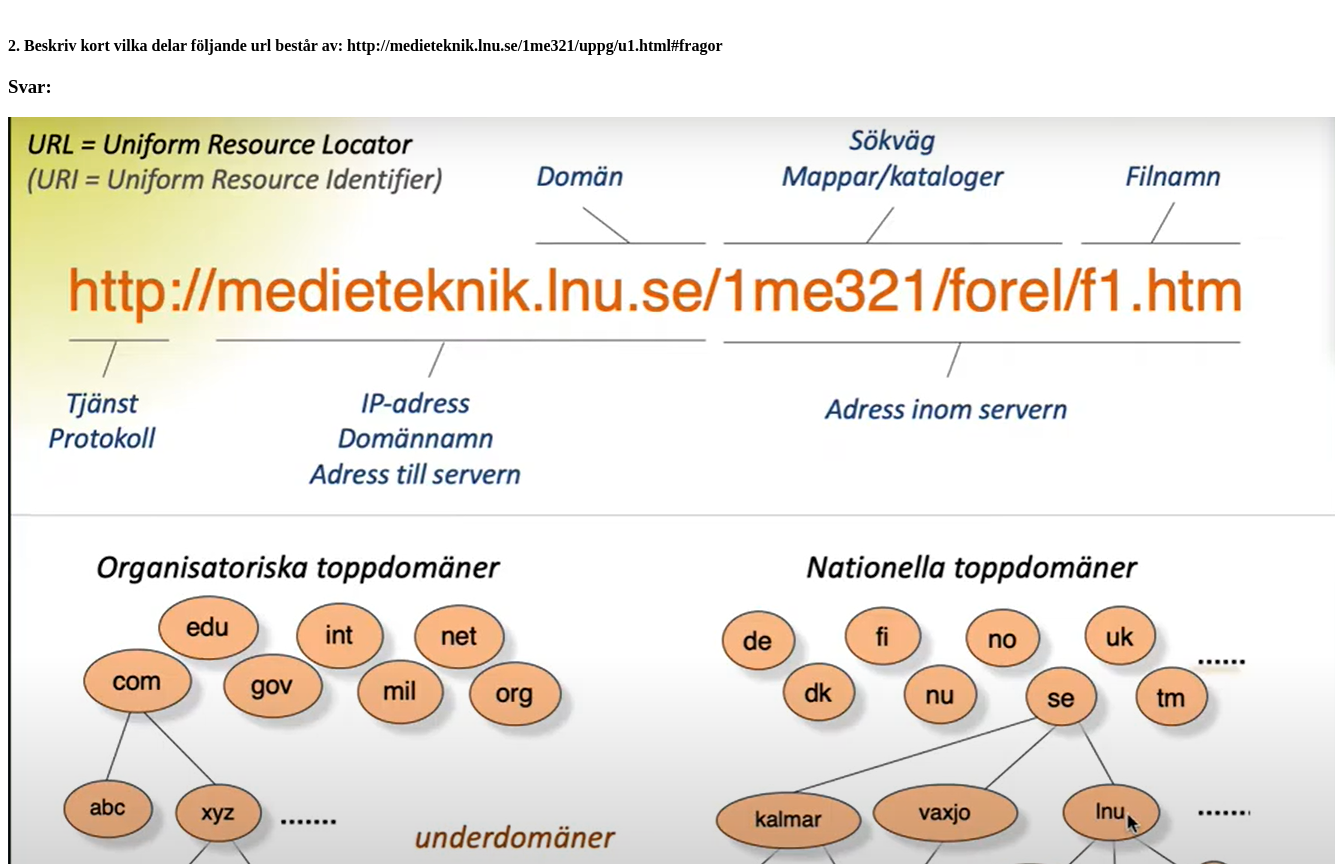
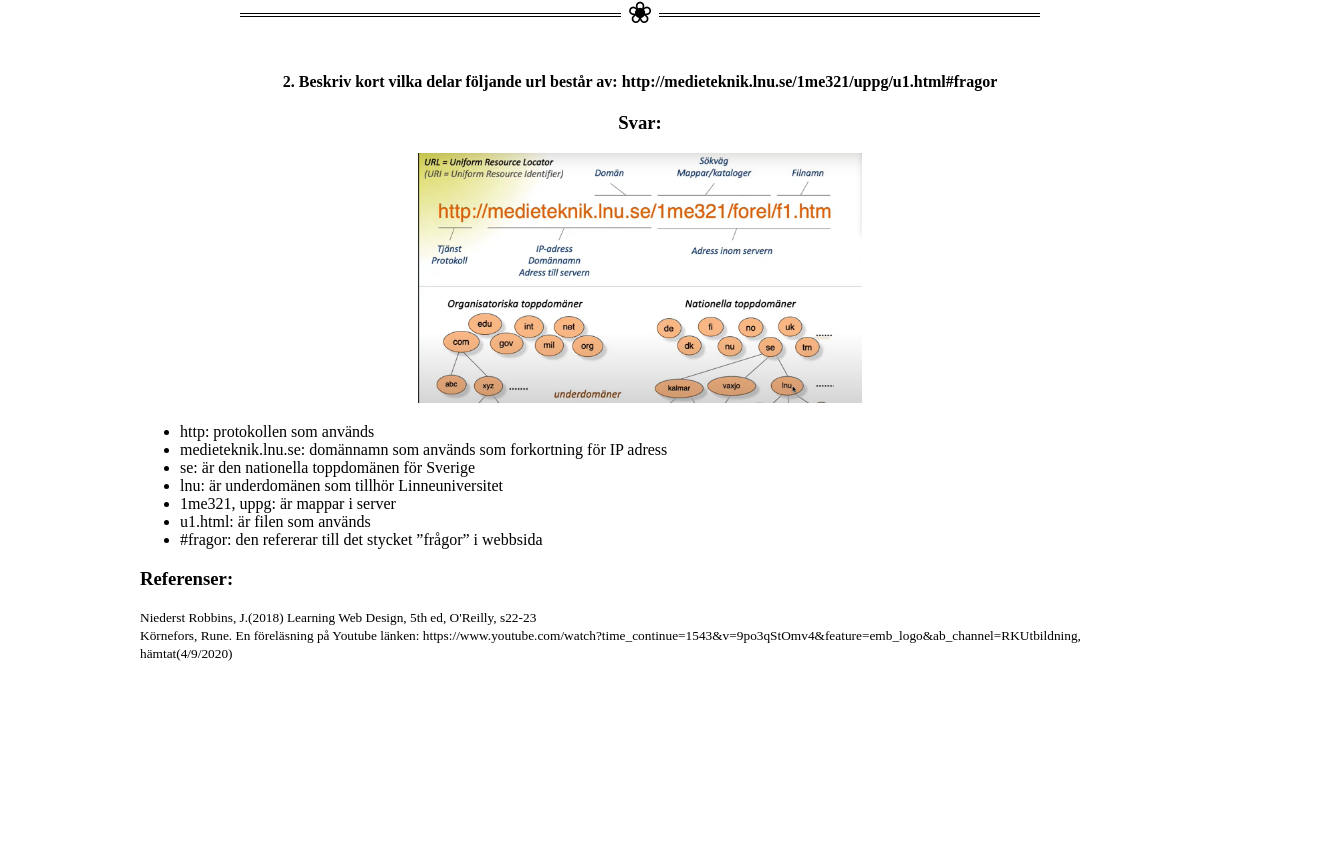
Before and after one commit to Tamimjabr/Uppgift1, a plain HTML site: page index.html in a window 1280 px wide. Shown: the part 624-1488 px from the top of the page, 1335 px wide, since content can reach past the window. After the commit the page ends 1286 px from the top, so only its background shows below. Drawn offline with Linux system fonts and the light colour scheme.

Commit message:
styling the img in index

```diff
--- a/css/style.css
+++ b/css/style.css
@@ -1,4 +1,9 @@
 @charset "UTF-8";
+body{
+  max-width: 1000px;
+  margin: 0 auto;
+}
+/*styling the horizontal line in all pages*/
 hr{
     width: 80%;
     border: none;
@@ -16,3 +21,11 @@
     top: -22px;
     font-size: 30px;
 }
+/*index.html*/
+#urlDescription img{
+  max-height:250px;
+  margin: auto auto;
+}
+#urlDescription{
+  text-align: center;
+}
--- a/index.html
+++ b/index.html
@@ -40,10 +40,12 @@
         </section>
         <hr>
         <section>
+            <div id="urlDescription">
             <h4>2. Beskriv kort vilka delar följande url består av:
                 http://medieteknik.lnu.se/1me321/uppg/u1.html#fragor</h4>
             <h3>Svar:</h3>
             <img src="img/http2.png" alt="En bild som visar beskrivning på olika delar av en URL"/>
+            </div>
             <ul>
                 <li>http: protokollen som används</li>
                 <li>medieteknik.lnu.se: domännamn som används som forkortning för IP adress</li>
```
